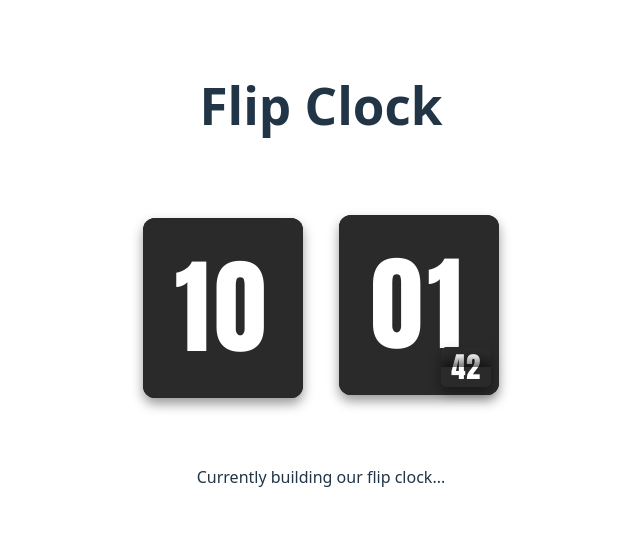
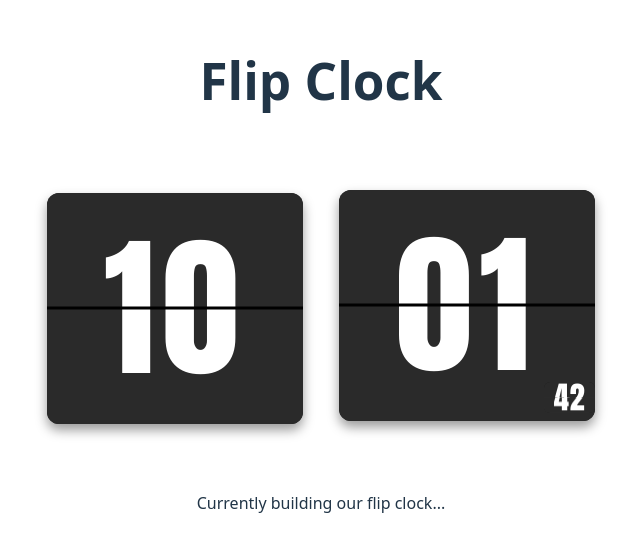
Before and after one commit to yagoTobi/good-flip-clock, a React (Vite) app in the folder flip-clock-app/: page / in a window 1280 px wide. Shown: the part 126-678 px from the top of the page, without its empty margins (319-959 px from the left). Built offline with nearby package versions, Linux system fonts and the light colour scheme.

Commit message:
Initial Version of the flip clock is complete. Now it's time to add the timer functionality.

```diff
--- a/flip-clock-app/src/components/FlipClock/FlipCard.css
+++ b/flip-clock-app/src/components/FlipClock/FlipCard.css
@@ -13,8 +13,12 @@
 
 .flip-card-inner {
   position: relative;
-  width: 160px;
-  height: 180px;
+  width: 20vw;
+  height: 18vw;
+  max-width: 350px;
+  max-height: 315px;
+  min-width: 160px;
+  min-height: 135px;
   background: #1a1a1a;
   border-radius: 12px;
   box-shadow:
@@ -53,12 +57,11 @@
   top: 50%;
   left: 0;
   right: 0;
-  height: 2px;
+  height: 3px;
   background: #000000;
   z-index: 30;
   transform: translateY(-50%);
   pointer-events: none;
-  box-shadow: 0 1px 2px rgba(0, 0, 0, 0.3);
 }
 
 /* Digit positioning - shows top half of number */
@@ -69,7 +72,7 @@
   transform: translate(-50%, -50%);
   color: #ffffff;
   font-family: 'Impact', 'Arial Black', Arial, sans-serif;
-  font-size: 6.5rem;
+  font-size: 12vw;
   font-weight: 900;
   line-height: 0.8;
   letter-spacing: 0.05em;
@@ -84,7 +87,7 @@
   transform: translate(-50%, -50%);
   color: #ffffff;
   font-family: 'Impact', 'Arial Black', Arial, sans-serif;
-  font-size: 6.5rem;
+  font-size: 12vw;
   font-weight: 900;
   line-height: 0.8;
   letter-spacing: 0.05em;
@@ -101,6 +104,9 @@
   z-index: 20;
   transform-origin: bottom;
   transform-style: preserve-3d;
+  -webkit-font-smoothing: antialiased;
+  -moz-osx-font-smoothing: grayscale;
+  text-rendering: optimizeLegibility;
 }
 
 /* Front face - shows OLD number top half */
@@ -114,7 +120,9 @@
   overflow: hidden;
   backface-visibility: hidden;
   z-index: 2;
-  transform: translateZ(0); /* Force GPU acceleration */
+  transform: translateZ(0);
+  -webkit-font-smoothing: antialiased;
+  -moz-osx-font-smoothing: grayscale;
 }
 
 .flip-animation-front .digit {
@@ -124,7 +132,7 @@
   transform: translate(-50%, -50%);
   color: #ffffff;
   font-family: 'Impact', 'Arial Black', Arial, sans-serif;
-  font-size: 6.5rem;
+  font-size: 12vw;
   font-weight: 900;
   line-height: 0.8;
   letter-spacing: 0.05em;
@@ -141,8 +149,10 @@
   background: #2a2a2a;
   overflow: hidden;
   backface-visibility: hidden;
-  transform: rotateX(180deg) translateZ(0); /* Force GPU acceleration */
+  transform: rotateX(180deg) translateZ(0);
   z-index: 2;
+  -webkit-font-smoothing: antialiased;
+  -moz-osx-font-smoothing: grayscale;
 }
 
 .flip-animation-back .digit {
@@ -153,7 +163,7 @@
   transform: translate(-50%, -50%);
   color: #ffffff;
   font-family: 'Impact', 'Arial Black', Arial, sans-serif;
-  font-size: 6.5rem;
+  font-size: 12vw;
   font-weight: 900;
   line-height: 0.8;
   letter-spacing: 0.05em;
@@ -175,7 +185,7 @@
 
 .flip-card.flipping .flip-animation {
   animation: flipDown 0.6s ease-in-out forwards;
-  box-shadow: 0 6px 12px rgba(0, 0, 0, 0.6);
+  box-shadow: 0 2px 6px rgba(0, 0, 0, 0.3);
 }
 
 /* Keep the static top visible during animation to show new value */
@@ -186,22 +196,31 @@
 
 /* Mini size for seconds */
 .flip-card.mini .flip-card-inner {
-  width: 50px;
-  height: 40px;
+  width: 4vw;
+  height: 2.4vw;
+  max-width: 70px;
+  max-height: 42px;
+  min-width: 40px;
+  min-height: 24px;
   border-radius: 6px;
+  box-shadow: none;
 }
 
 .flip-card.mini .flip-card-top .digit,
 .flip-card.mini .flip-card-bottom .digit,
 .flip-card.mini .flip-animation-front .digit,
 .flip-card.mini .flip-animation-back .digit {
-  font-size: 1.8rem;
+  font-size: 2.4vw;
   letter-spacing: 0.02em;
   line-height: 0.8;
 }
 
-/* Mini divider line */
+/* Mini divider line - hidden for seconds */
 .flip-card.mini .flip-card-divider {
-  height: 1px;
-  box-shadow: 0 0.5px 1px rgba(0, 0, 0, 0.3);
+  display: none;
 }
+
+/* Remove flip animation shadow for mini cards */
+.flip-card.mini.flipping .flip-animation {
+  box-shadow: none;
+}
--- a/flip-clock-app/src/components/FlipClock/FlipCard.jsx
+++ b/flip-clock-app/src/components/FlipClock/FlipCard.jsx
@@ -33,6 +33,9 @@ function FlipCard({ value, prevValue, isFlipping, size = "normal" }) {
           <span className="digit">{displayedBottomValue}</span>
         </div>
 
+        {/* Central divider line */}
+        <div className="flip-card-divider"></div>
+
         {/* Animated flip card - only visible during animation */}
         {isFlipping && (
           <div className="flip-animation">
--- a/flip-clock-app/src/components/FlipClock/FlipClock.css
+++ b/flip-clock-app/src/components/FlipClock/FlipClock.css
@@ -19,6 +19,6 @@
 .seconds-overlay {
   position: absolute;
   bottom: 8px;
-  right: 8px;
+  right: 0px;
   z-index: 20;
 }
```
